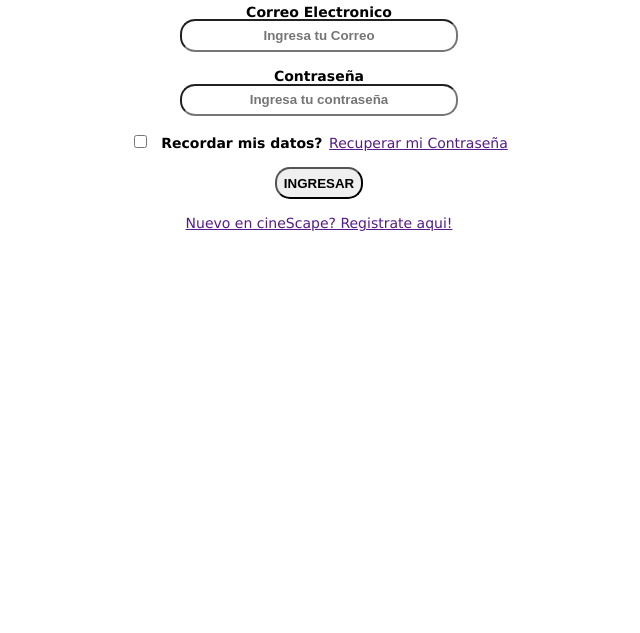
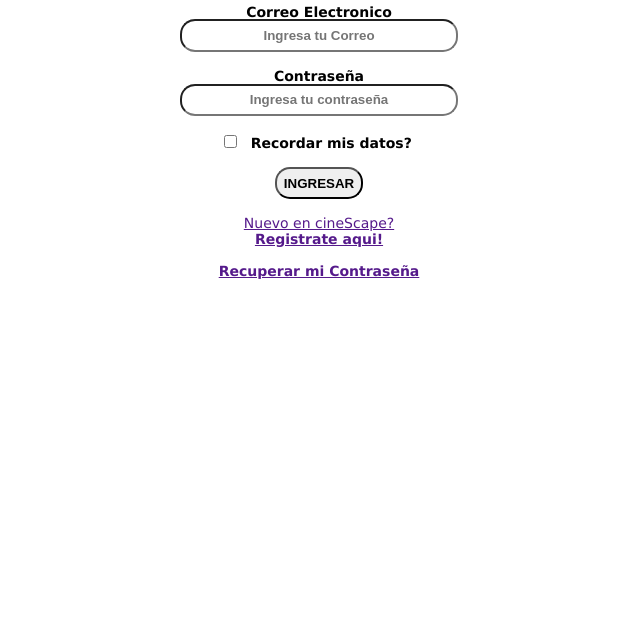
Before and after one commit to AndresClavijoAlvarez/cineScape, a plain HTML site: page cliente_login.html in a window 1280 px wide. Shown: the part 167-800 px from the top of the page, without its empty margins (321-961 px from the left). Drawn offline with Linux system fonts and the light colour scheme.

Commit message:
Modificacion de enlaces css y poco mas

```diff
--- a/cliente_login.html
+++ b/cliente_login.html
@@ -4,13 +4,13 @@
     <meta charset="UTF-8">
     <meta http-equiv="X-UA-Compatible" content="IE=edge">
     <meta name="viewport" content="width=device-width, initial-scale=1.0">
-    <link rel="stylesheet" href="/resources/css/login_cliente.css">
+    <link rel="stylesheet" href="resources/css/login_cliente.css">
     <title>cineScape - Login Cliente</title>
 </head>
 <body>
     <div align="center">
         <form action="" method="post">
-            <img src="/resources/img/logo.png" alt="cineScape">
+            <img src="resources/img/logo.png" alt="cineScape">
             <br>
             <br>
             <label for="email_login">Correo Electronico</label>
@@ -24,13 +24,15 @@
             <br>
             <br>
             <input type="checkbox" name="recordar_login" id="recordar_login_cliente">
-            <label for="recordar_login">Recordar mis datos?</label><a href="">Recuperar mi Contraseña</a>
+            <label for="recordar_login">Recordar mis datos?</label>
             <br>
             <br>
             <input type="submit" id="boton_login" name="boton_login_cliente" value="INGRESAR">
             <br>
             <br>
-            <a href="">Nuevo en cineScape? Registrate aqui!</a>
+            <a href="">Nuevo en cineScape? <br><b>Registrate aqui!</a><br>
+            <br><a href="">Recuperar mi Contraseña</a></b>
+
         </form>
     </div>
 </body>
```
